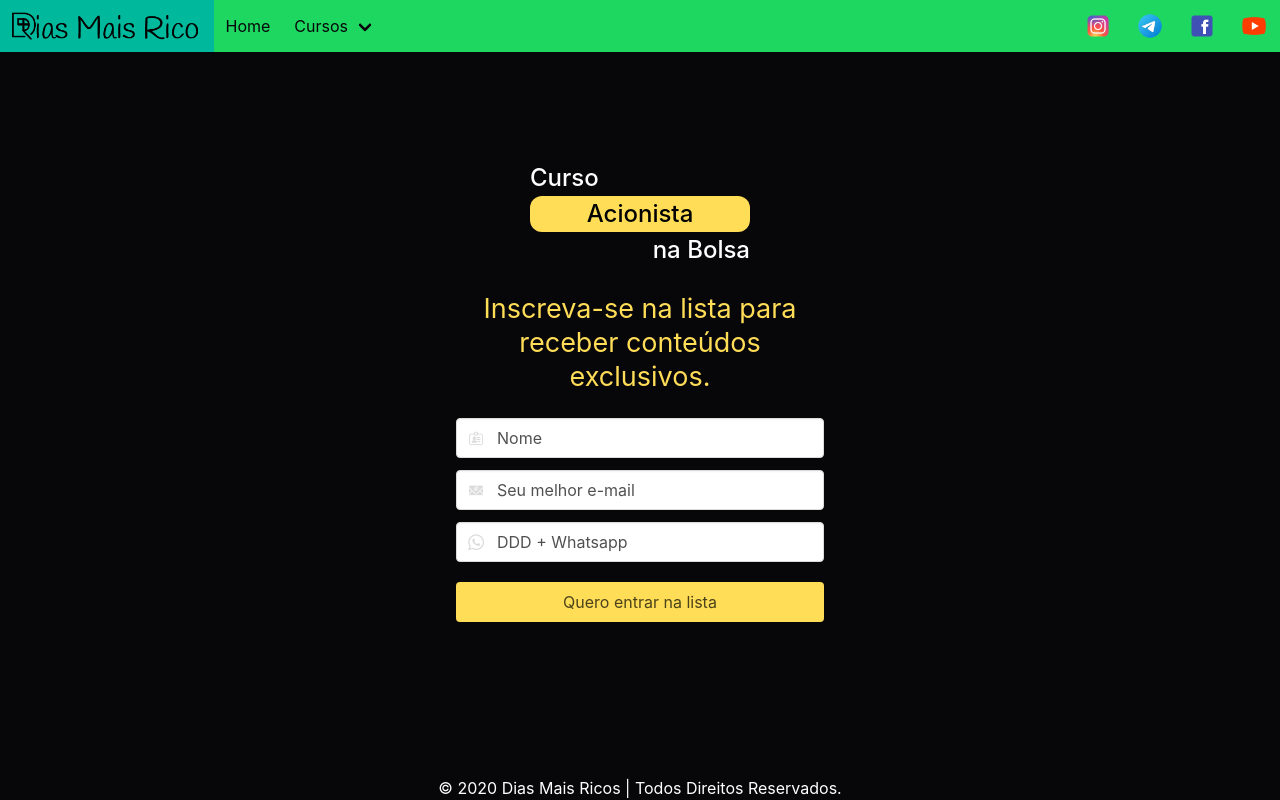
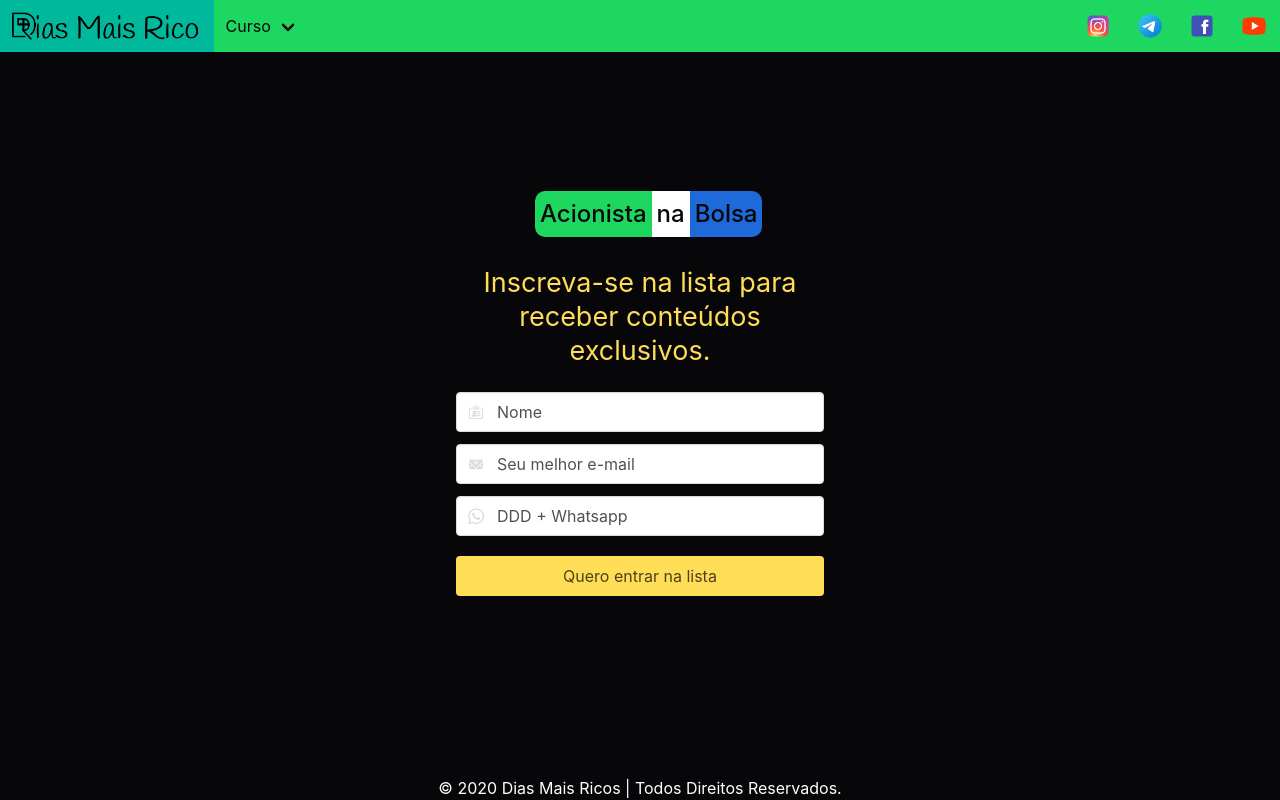
Before and after one commit to diasmaisricos/diasmaisricos-site, a plain HTML site: page index.html in a window 1280 px wide. Drawn offline with Linux system fonts and the light colour scheme; some packages are replaced by stand-ins of ours; a script that the page names is missing.

Commit message:
Modificacoes gerais

```diff
--- a/index.html
+++ b/index.html
@@ -40,12 +40,9 @@
         </div>
         <div id="navigatorMenu" class="navbar-menu">
             <div class="navbar-start">
-                <a class="navbar-item" href="https://diasmaisricos.com">
-                    Home
-                </a>
                 <div class="navbar-item has-dropdown is-hoverable">
                     <span class="navbar-link">
-                      Cursos
+                      Curso
                     </span>
                     <div class="navbar-dropdown">
                         <a class="navbar-item" href="https://acionistanabolsa.com" rel="noreferrer" target="_blank" >
@@ -79,9 +76,11 @@
                 <div class="columns">
                     <div class="column is-12">
                         <div class="curse-name">
-                            <div class="curso">Curso</div>
-                            <div class="renda-passiva">Acionista</div>
-                            <div class="na-bolsa">na Bolsa</div>
+                            <div class="renda-passiva">
+                                <div class="text" style="background-color: var(--primary); border-bottom-left-radius: 10px; border-top-left-radius: 10px;">Acionista</div>
+                                <div class="text" style="background-color: var(--white);">na</div>
+                                <div class="text" style="background-color:  #1e6ada; border-bottom-right-radius: 10px; border-top-right-radius: 10px;"">Bolsa</div>
+                            </div>
                         </div>
                     </div>
                 </div>
--- a/javascript/firebase.js
+++ b/javascript/firebase.js
@@ -1,12 +1,11 @@
 var firebaseConfig = {
-    apiKey: "AIzaSyBxw_EW3_1Gopnz1rx1s96bSjF6ikc9ylc",
-    authDomain: "dias-mais-rico.firebaseapp.com",
-    databaseURL: "https://dias-mais-rico.firebaseio.com",
-    projectId: "dias-mais-rico",
-    storageBucket: "dias-mais-rico.appspot.com",
-    messagingSenderId: "864255288206",
-    appId: "1:864255288206:web:bffd759def064f135bbadf",
-    measurementId: "G-MYC4MDWZQV"
+    apiKey: "AIzaSyCBqKEPYrLtXkO1lp3ZifzS7aO5n8bonbk",
+    authDomain: "dias-mais-ricos.firebaseapp.com",
+    projectId: "dias-mais-ricos",
+    storageBucket: "dias-mais-ricos.appspot.com",
+    messagingSenderId: "504916465376",
+    appId: "1:504916465376:web:b9a93a917aec6f2d352285",
+    measurementId: "G-PM9718SJCS"
 };
 
 firebase.initializeApp(firebaseConfig);
--- a/styles/index.css
+++ b/styles/index.css
@@ -92,19 +92,13 @@ footer {
 
 .curse-name div {
     width: 220px;
+    text-align: center;
+    padding: 5px;
 }
 
 .curse-name .renda-passiva {
-    background-color: var(--yellow);
-    color: #000;
-    width: 220px;
-    text-align: center;
-    border-radius: 12px;
-}
-
-.curse-name .na-bolsa {
-    width: 220px;
-    text-align: right;
+    display: flex;
+    color: var(--black);
 }
 
 .input::placeholder {
```
Also changed, not shown: styles/index.min.css.
